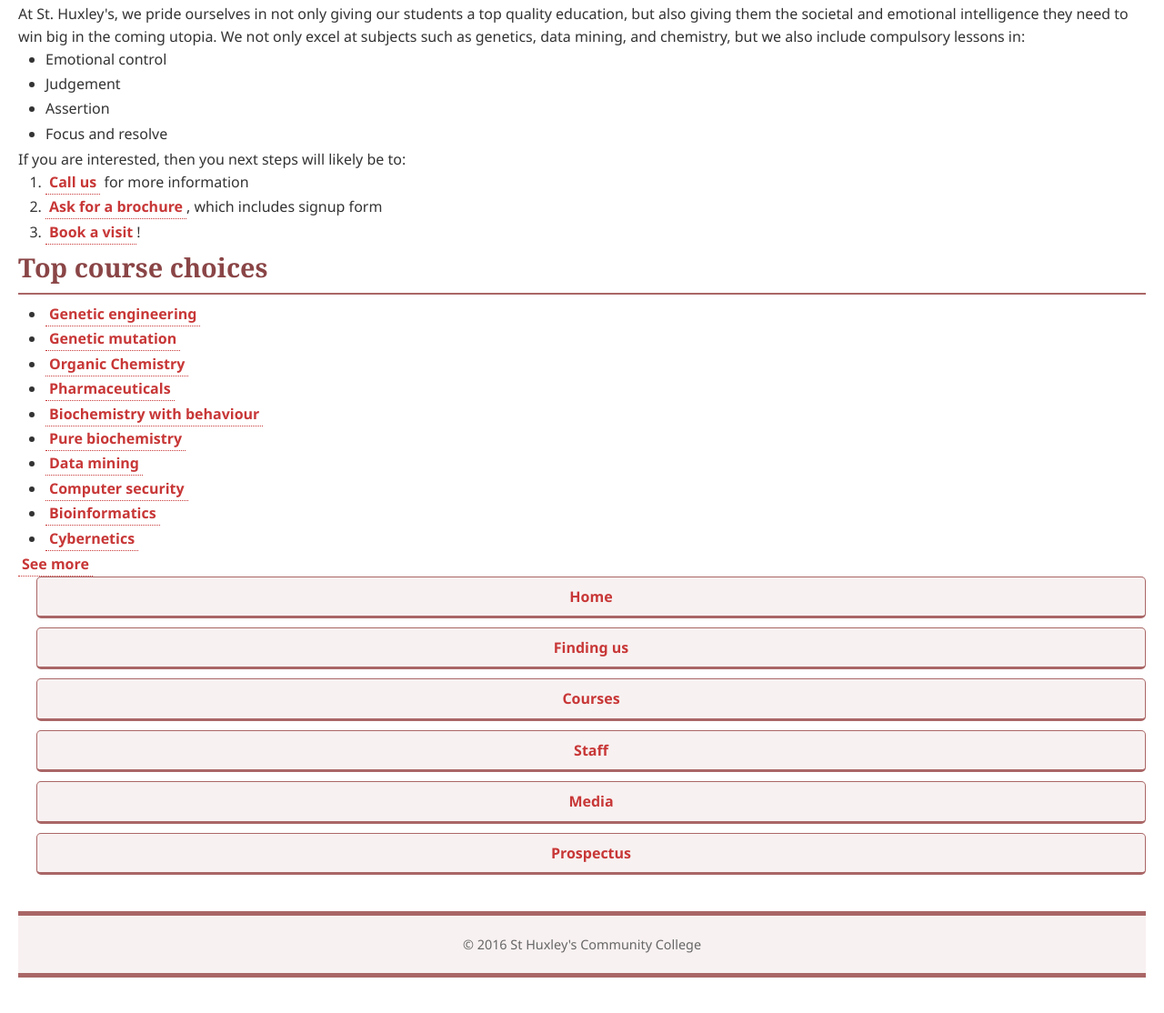
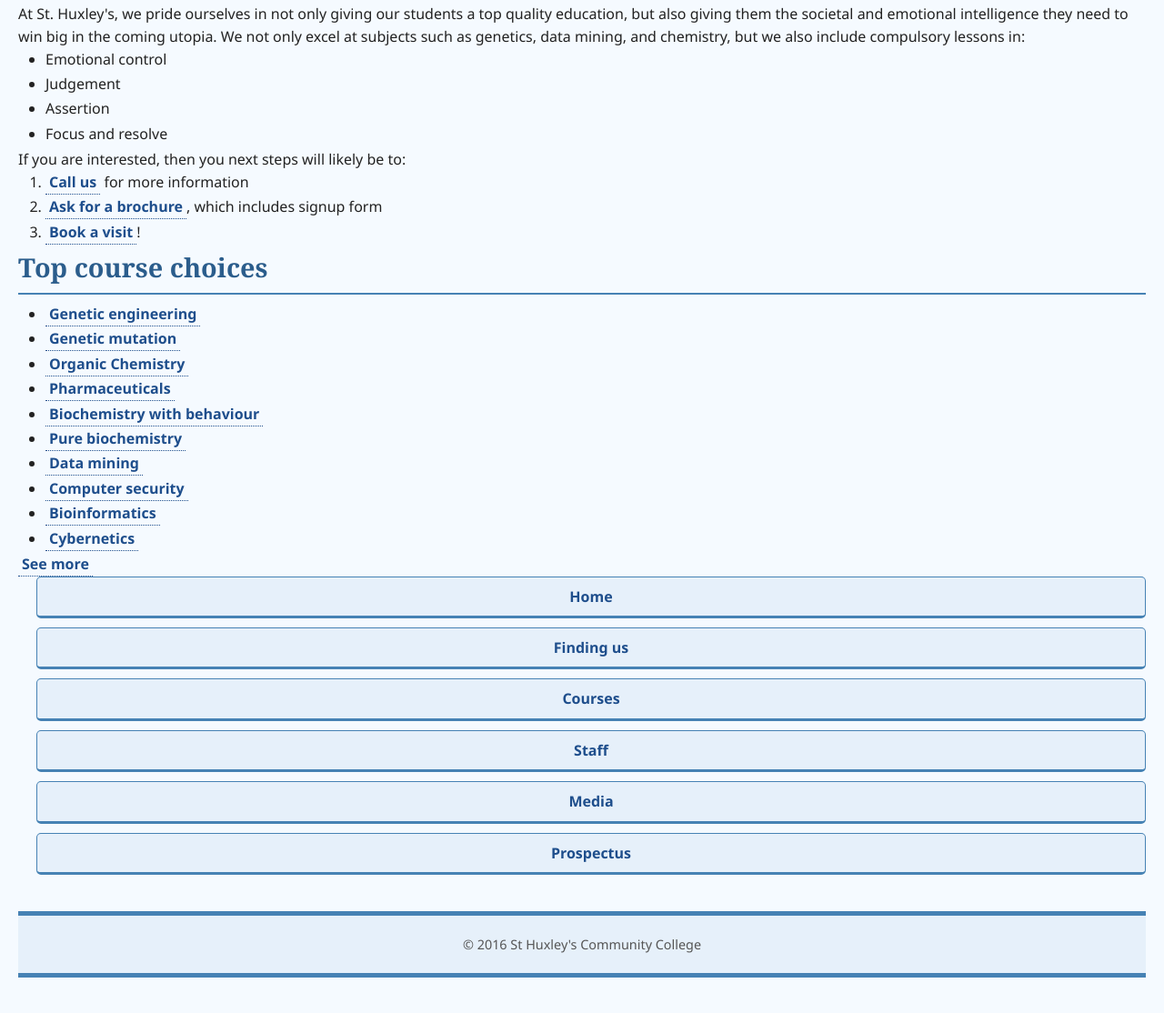
Before and after one commit to joegeorge022/community, a plain HTML site: page index.html in a window 1280 px wide. Shown: the part 380-1494 px from the top of the page at 91% size. Drawn offline with Linux system fonts and the light colour scheme.

Commit message:
Update style.css

```diff
--- a/style.css
+++ b/style.css
@@ -7,11 +7,11 @@
 body {
   font-family: 'Segoe UI', Tahoma, Geneva, Verdana, sans-serif;
   line-height: 1.6;
-  color: #333;
+  color: #222;
   max-width: 1400px;
   margin: 0 auto;
   padding: 20px;
-  background-color: #fff;
+  background-color: #f5faff;
 }
 
 main {
@@ -37,9 +37,9 @@ nav {
 
 header,
 footer {
-  border-top: 5px solid #a66;
-  border-bottom: 5px solid #a66;
-  background-color: #f8f1f1;
+  border-top: 5px solid #4682b4;
+  border-bottom: 5px solid #4682b4;
+  background-color: #e6f0fa;
   padding: 20px;
   text-align: center;
   margin-bottom: 20px;
@@ -47,7 +47,7 @@ footer {
 
 h1, h2 {
   font-family: 'Georgia', 'Times New Roman', serif;
-  color: #8a4546;
+  color: #2b5d8c;
 }
 
 h1 {
@@ -58,39 +58,39 @@ h1 {
 
 h2 {
   font-size: 1.8em;
-  border-bottom: 2px solid #a66;
+  border-bottom: 2px solid #4682b4;
   padding-bottom: 5px;
   margin-bottom: 10px;
 }
 
 a {
-  color: #c83737;
+  color: #1e4e8c;
   text-decoration: none;
   font-weight: bold;
   padding: 2px 4px;
-  border-bottom: 1px dotted #c83737;
+  border-bottom: 1px dotted #1e4e8c;
   transition: all 0.3s ease;
 }
 
 a:hover {
   color: white;
-  background-color: #c83737;
+  background-color: #1e4e8c;
   border-radius: 3px;
-  border-bottom: 1px solid #c83737;
+  border-bottom: 1px solid #1e4e8c;
 }
 
 a:active {
-  background-color: #8a4546;
+  background-color: #163b63;
 }
 
 a:visited {
-  color: #8a4546;
-  border-bottom-color: #8a4546;
+  color: #163b63;
+  border-bottom-color: #163b63;
 }
 
 a:visited:hover {
   color: white;
-  background-color: #8a4546;
+  background-color: #163b63;
 }
 
 nav ul {
@@ -105,16 +105,16 @@ nav li {
 nav a {
   display: block;
   padding: 10px;
-  background-color: #f8f1f1;
-  border: 1px solid #a66;
+  background-color: #e6f0fa;
+  border: 1px solid #4682b4;
   border-radius: 5px;
   text-align: center;
-  border-bottom: 3px solid #a66;
+  border-bottom: 3px solid #4682b4;
   transition: 0.2s ease;
 }
 
 nav a:hover {
-  background-color: #a66;
+  background-color: #4682b4;
   color: white;
   transform: translateY(-2px);
 }
@@ -133,7 +133,7 @@ footer {
   text-align: center;
   font-size: 0.9em;
   margin-top: 40px;
-  color: #666;
+  color: #555;
 }
 
 @media (max-width: 900px) {
```
